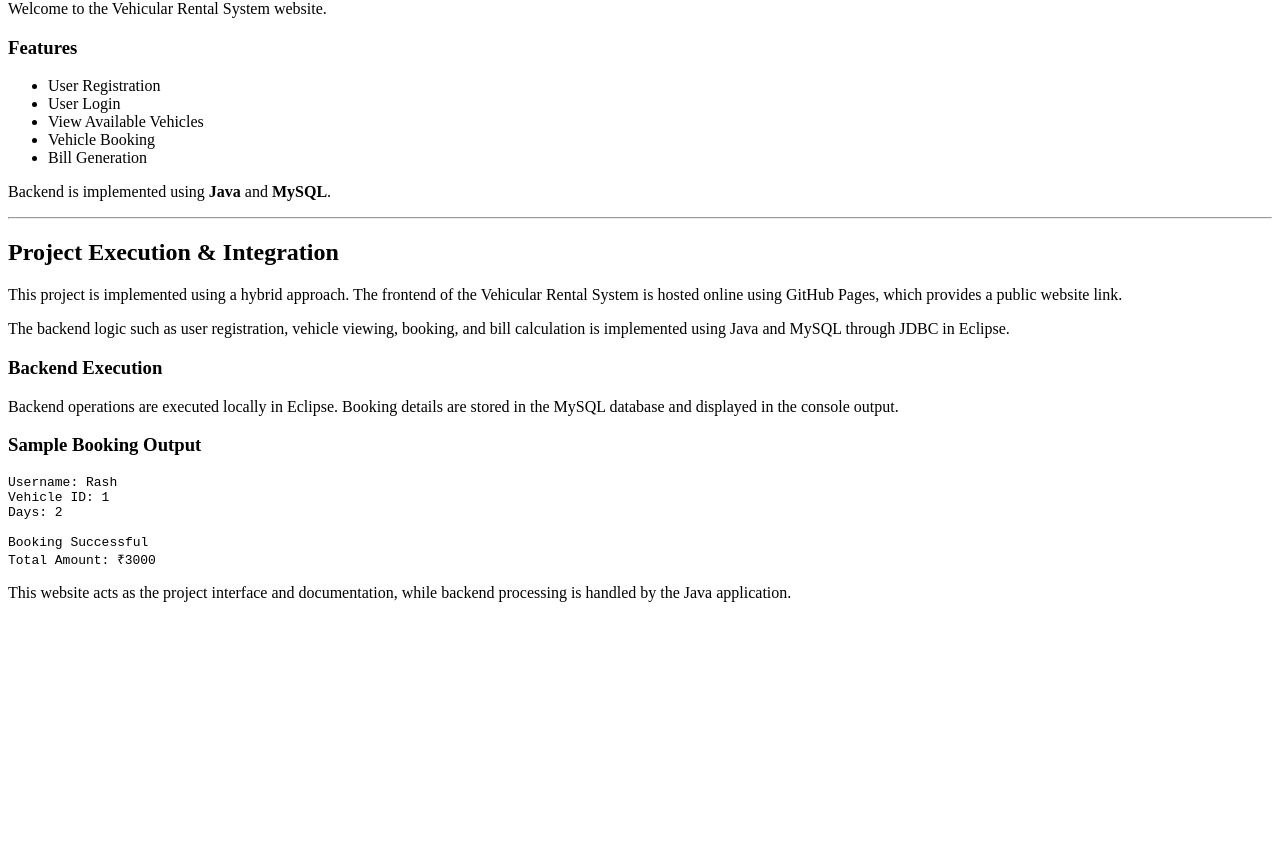
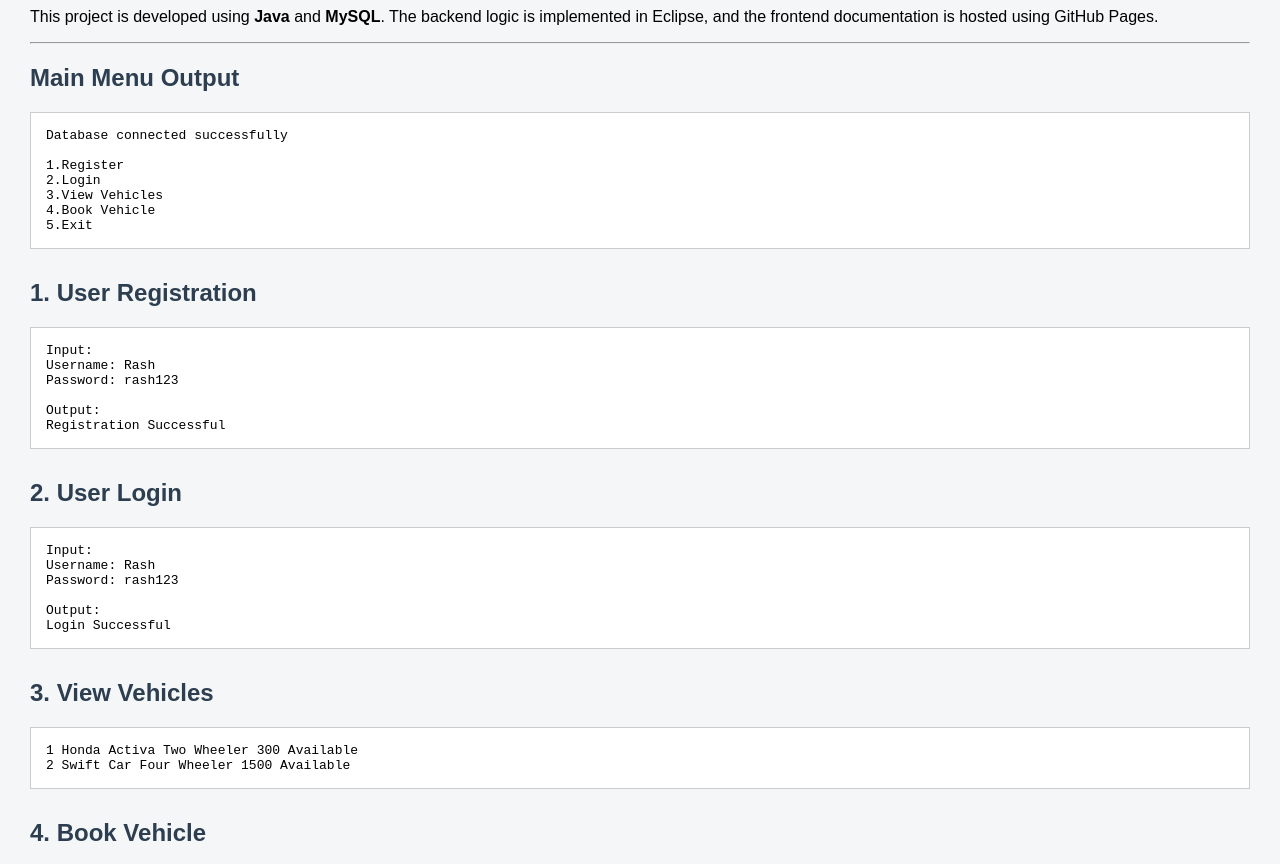
Before and after one commit to rashmithas014-lgtm/vehicular-rental-system, a plain HTML site: page index.html in a window 1280 px wide. Shown: the part 80-944 px from the top of the page. Before the commit the page ends 800 px from the top, so only its background shows below. Drawn offline with Linux system fonts and the light colour scheme.

Commit message:
Update index.html

```diff
--- a/index.html
+++ b/index.html
@@ -2,63 +2,121 @@
 <html>
 <head>
     <title>Vehicular Rental System</title>
+    <meta charset="UTF-8">
+    <style>
+        body {
+            font-family: Arial, sans-serif;
+            margin: 30px;
+            background-color: #f4f6f8;
+        }
+        h1, h2 {
+            color: #2c3e50;
+        }
+        pre {
+            background-color: #ffffff;
+            border: 1px solid #ccc;
+            padding: 15px;
+            overflow-x: auto;
+        }
+        .section {
+            margin-bottom: 30px;
+        }
+    </style>
 </head>
 <body>
 
-    <h1>Vehicular Rental System</h1>
+<h1>Vehicular Rental System</h1>
 
-    <p>Welcome to the Vehicular Rental System website.</p>
-
-    <h3>Features</h3>
-    <ul>
-        <li>User Registration</li>
-        <li>User Login</li>
-        <li>View Available Vehicles</li>
-        <li>Vehicle Booking</li>
-        <li>Bill Generation</li>
-    </ul>
-
-    <p>
-        Backend is implemented using <b>Java</b> and <b>MySQL</b>.
-    </p>
-
-</body>
-</html>
+<p>
+This project is developed using <b>Java</b> and <b>MySQL</b>.
+The backend logic is implemented in Eclipse, and the frontend
+documentation is hosted using GitHub Pages.
+</p>
 
 <hr>
 
-<h2>Project Execution & Integration</h2>
+<div class="section">
+<h2>Main Menu Output</h2>
+<pre>
+Database connected successfully
 
-<p>
-This project is implemented using a hybrid approach.
-The frontend of the Vehicular Rental System is hosted online
-using GitHub Pages, which provides a public website link.
-</p>
+1.Register
+2.Login
+3.View Vehicles
+4.Book Vehicle
+5.Exit
+</pre>
+</div>
 
-<p>
-The backend logic such as user registration, vehicle viewing,
-booking, and bill calculation is implemented using Java and
-MySQL through JDBC in Eclipse.
-</p>
+<div class="section">
+<h2>1. User Registration</h2>
+<pre>
+Input:
+Username: Rash
+Password: rash123
 
-<h3>Backend Execution</h3>
-<p>
-Backend operations are executed locally in Eclipse.
-Booking details are stored in the MySQL database and
-displayed in the console output.
-</p>
+Output:
+Registration Successful
+</pre>
+</div>
 
-<h3>Sample Booking Output</h3>
+<div class="section">
+<h2>2. User Login</h2>
 <pre>
+Input:
+Username: Rash
+Password: rash123
+
+Output:
+Login Successful
+</pre>
+</div>
+
+<div class="section">
+<h2>3. View Vehicles</h2>
+<pre>
+1 Honda Activa Two Wheeler 300 Available
+2 Swift Car Four Wheeler 1500 Available
+</pre>
+</div>
+
+<div class="section">
+<h2>4. Book Vehicle</h2>
+<pre>
+Input:
 Username: Rash
 Vehicle ID: 1
 Days: 2
 
+Output:
 Booking Successful
-Total Amount: ₹3000
+Total Amount: ₹600
 </pre>
+</div>
 
+<div class="section">
+<h2>5. Booking Stored in Database</h2>
+<pre>
+SELECT * FROM bookings;
+
+Output:
+1 | Rash | 1 | 2 | 600
+</pre>
+</div>
+
+<div class="section">
+<h2>Project Integration</h2>
 <p>
-This website acts as the project interface and documentation,
-while backend processing is handled by the Java application.
+The frontend of this project is hosted online using GitHub Pages.
+The backend Java application runs locally and connects to MySQL
+using JDBC. The website represents the workflow and output of
+the backend system.
 </p>
+</div>
+
+<hr>
+
+<p><b>Project Status:</b> Successfully Executed ✔</p>
+
+</body>
+</html>
```
